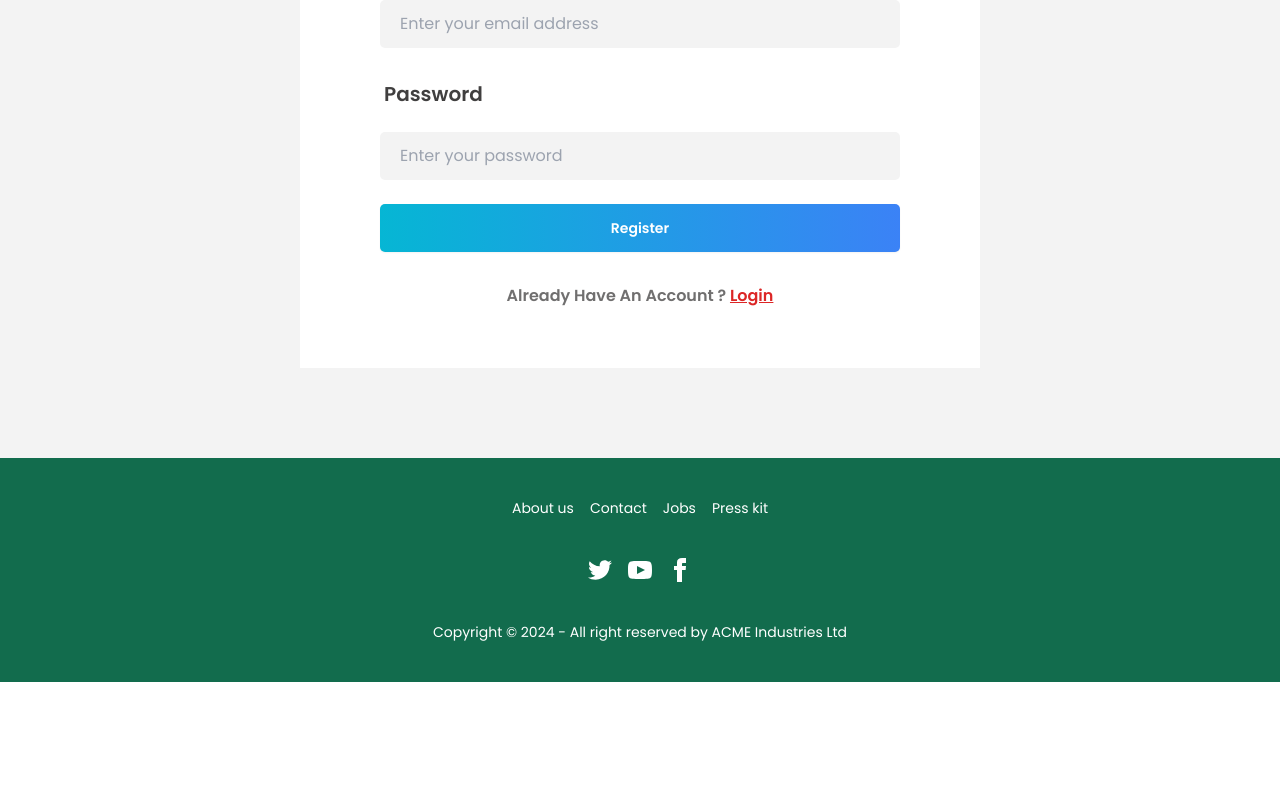
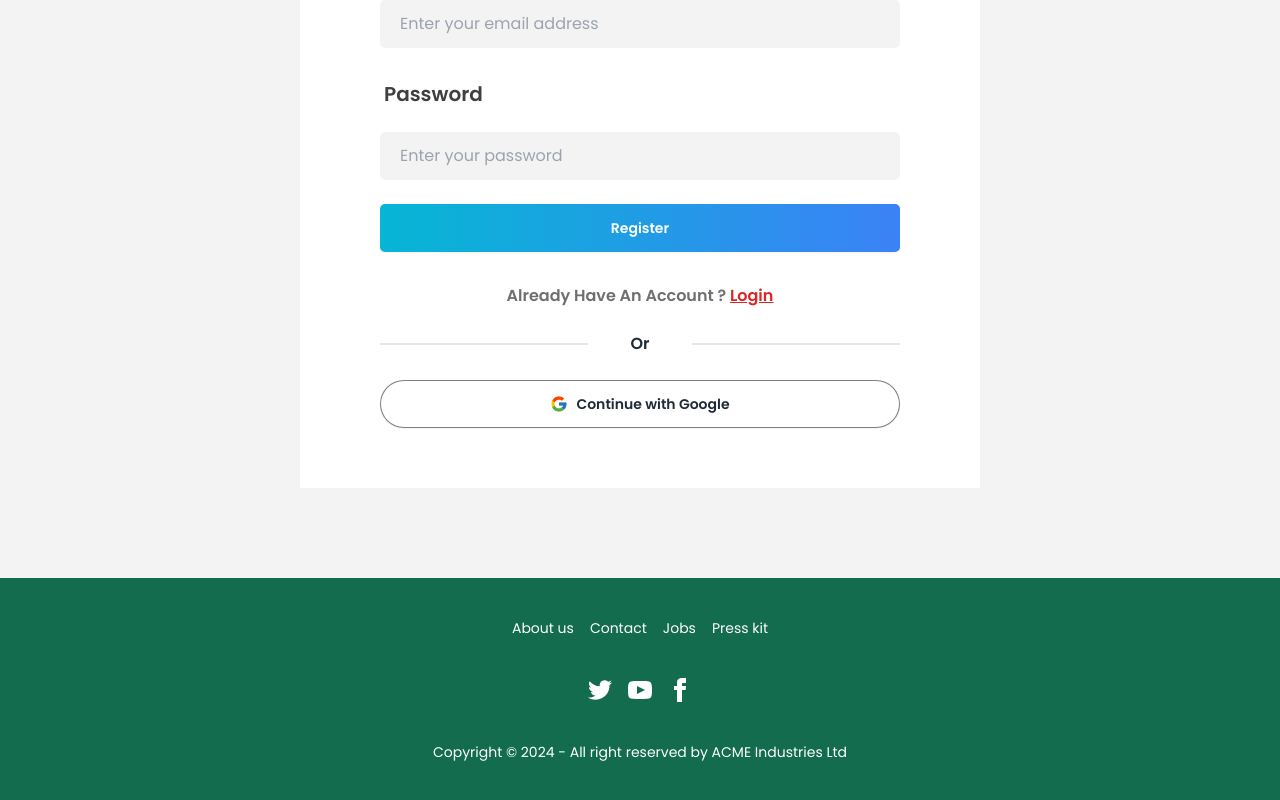
Before and after one commit to Mehedi752/Lingo-Bingo-Website, a React (Vite) app in the folder assignment-09/: page /auth/register in a window 1280 px wide. Shown: the part 688-1488 px from the top of the page. Before the commit the page ends 1370 px from the top, so only its background shows below. Built offline with nearby package versions, Linux system fonts and the light colour scheme; no server answers; a web font is replaced by a local one.

Commit message:
add google auth layout

```diff
--- a/assignment-09/src/AuthLayout/Login.jsx
+++ b/assignment-09/src/AuthLayout/Login.jsx
@@ -1,6 +1,7 @@
 import { useContext, useState } from 'react'
 import { Link, useLocation, useNavigate } from 'react-router-dom'
 import { AuthContext } from '../AuthProvider'
+import { FcGoogle } from 'react-icons/fc'
 
 const Login = () => {
   const { signInUser, setUser } = useContext(AuthContext)
@@ -91,6 +92,20 @@ const Login = () => {
             Create an account
           </Link>
         </h3>
+
+        <div className="mt-6 flex items-center">
+          <div className="border-t-2 w-[40%]"></div>
+          <h3 className="w-[20%] text-center font-semibold">Or</h3>
+          <div className="border-t-2 w-[40%]"></div>
+        </div>
+
+        <div className="">
+          <button className="btn bg-white rounded-full border border-black/50 w-full mt-6">
+          <FcGoogle className='text-lg'/>
+            <p className=""> Continue with Google</p>
+          </button>
+        </div>
+
       </div>
     </div>
   )
--- a/assignment-09/src/AuthLayout/Register.jsx
+++ b/assignment-09/src/AuthLayout/Register.jsx
@@ -1,6 +1,7 @@
 import { useContext, useState } from 'react'
 import { Link, useNavigate } from 'react-router-dom'
 import { AuthContext } from '../AuthProvider'
+import { FcGoogle } from 'react-icons/fc'
 
 const Register = () => {
   const { createNewUser, user, setUser, updateProfileUser } =
@@ -150,6 +151,20 @@ const Register = () => {
             Login
           </Link>
         </h3>
+
+
+        <div className="mt-6 flex items-center">
+          <div className="border-t-2 w-[40%]"></div>
+          <h3 className="w-[20%] text-center font-semibold">Or</h3>
+          <div className="border-t-2 w-[40%]"></div>
+        </div>
+
+        <div className="">
+          <button className="btn bg-white rounded-full border border-black/50 w-full mt-6">
+            <FcGoogle className='text-lg' />
+            <p className=""> Continue with Google</p>
+          </button>
+        </div>
       </div>
     </div>
   )
--- a/assignment-09/src/Components/LessonDetails.jsx
+++ b/assignment-09/src/Components/LessonDetails.jsx
@@ -91,7 +91,7 @@ const LessonDetails = () => {
                                 <div className="flex items-center justify-between mt-5">
                                     <button
                                         onClick={() => { openModal(vocabulary); handlePronounce(vocabulary.word); }}
-                                        className="px-4 py-2 btn bg-gradient-to-r from-cyan-500 to-blue-500  text-white rounded-none shadow-black border-none"
+                                        className="px-4 py-2 btn bg-gradient-to-r from-cyan-500 to-blue-500  text-white rounded-none  border-none"
                                     >
                                         When to Say
                                     </button>
@@ -99,7 +99,7 @@ const LessonDetails = () => {
 
                                     <button
                                         onClick={() => navigate("/learning")}
-                                        className="px-4 py-4 bg-gradient-to-r from-cyan-500 to-blue-500 btn text-white rounded-none shadow-black border-none"
+                                        className="px-4 py-4 bg-gradient-to-r from-cyan-500 to-blue-500 btn text-white rounded-none border-none"
                                     >
                                         Back to Lesson
                                     </button>
```
